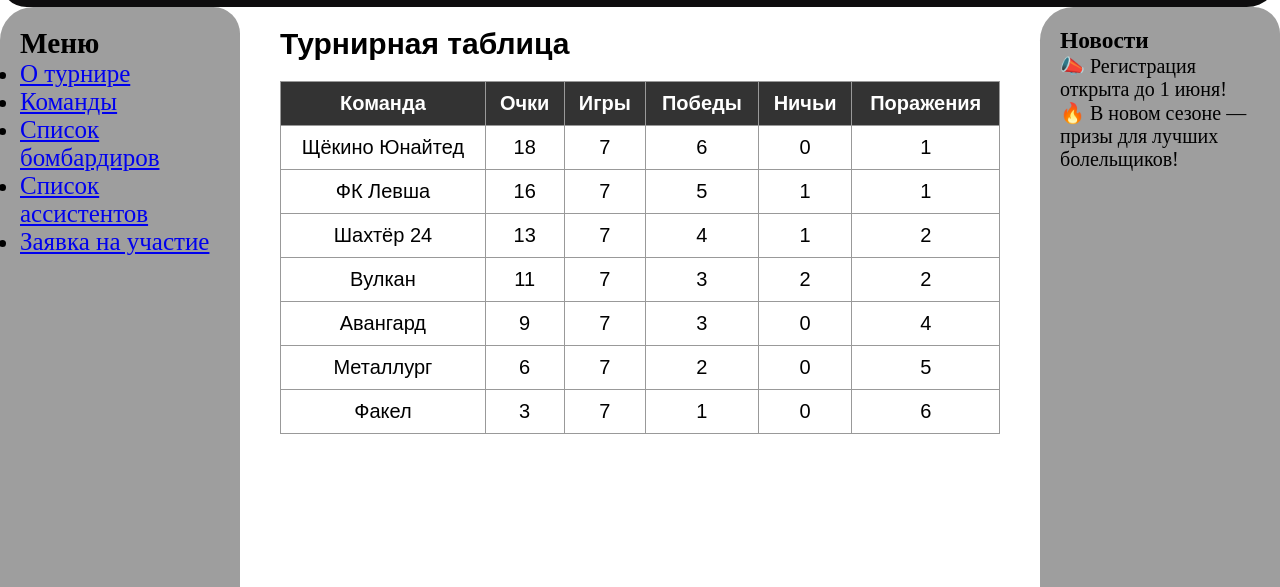
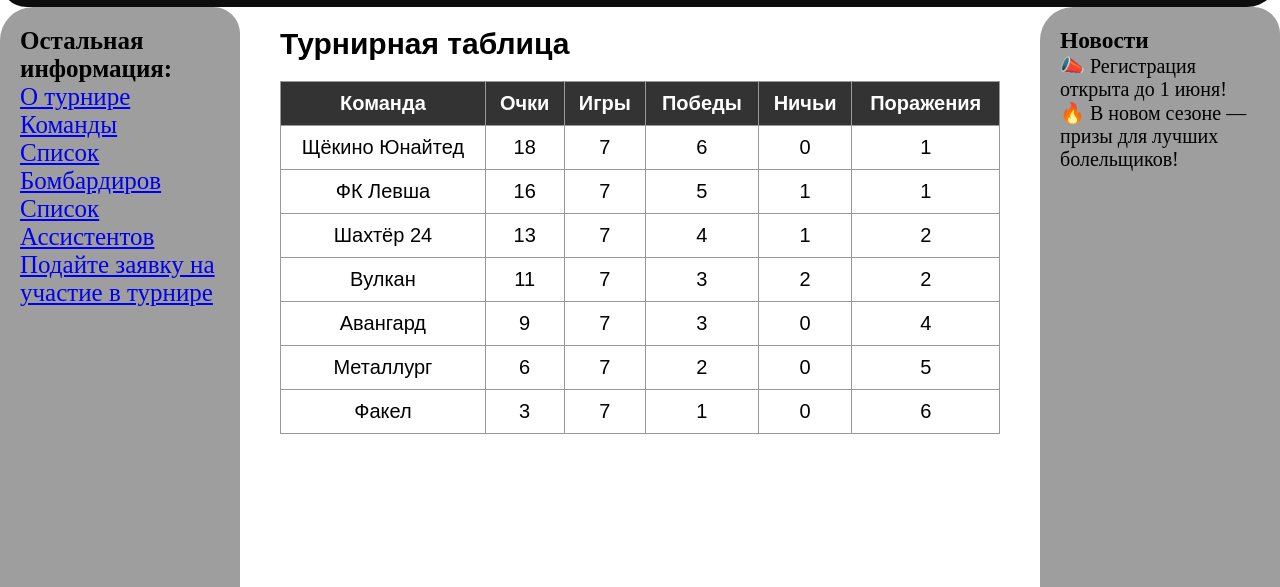
Before and after one commit to poper228/my-football-site, a plain HTML site: page teams.html in a window 1280 px wide. Shown: the part 213-800 px from the top of the page. Drawn offline with Linux system fonts and the light colour scheme.

Commit message:
Add files via upload

```diff
--- a/teams.html
+++ b/teams.html
@@ -3,34 +3,30 @@
 <head>
   <meta charset="UTF-8" />
   <title>Щекинская Футбольная Лига</title>
-  <link rel="stylesheet" href="style.css" />
+  <link rel="stylesheet" href="style.css">
 </head>
 <body>
   <div id="container">
-    <!-- Шапка сайта -->
+
     <header id="header">
-      <img src="photos/logo2.png" alt="Логотип" class="logo" />
+      <img src="photos/logo2.png" alt="логотип" class="logo">
       <div class="header-text">
         <h1>Щекинская Футбольная Лига</h1>
         <p class="subtitle">
           Турнир по мини-футболу среди любителей в г. Щекино. Создан в 2025 году.
-          Ждём энергичные и амбициозные команды, готовые показать красивый и изящный футбол.
+          Ждем энергичные и амбициозные команды, готовые показать красивый и изящный футбол.
         </p>
       </div>
     </header>
 
-    <!-- Основной контент -->
     <div id="main">
-      <!-- Левое меню -->
       <aside id="left">
-        <h3>Меню</h3>
-        <ul>
-          <li><a href="index.html">О турнире</a></li>
-          <li><a href="teams.html">Команды</a></li>
-          <li><a href="goals.html">Список бомбардиров</a></li>
-          <li><a href="assists.html">Список ассистентов</a></li>
-          <li><a href="webs.html">Заявка на участие</a></li>
-        </ul>
+        <strong>Остальная информация:</strong><br>
+        <a href="index.html">О турнире</a><br>
+        <a href="teams.html">Команды</a><br>
+        <a href="goals.html">Список Бомбардиров</a><br>
+        <a href="assists.html">Список Ассистентов</a><br>
+        <a href="webs.html">Подайте заявку на участие в турнире</a><br>
       </aside>
 
       <!-- Центр - таблица -->
```
